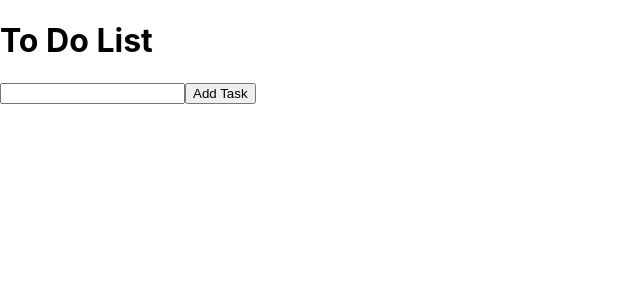
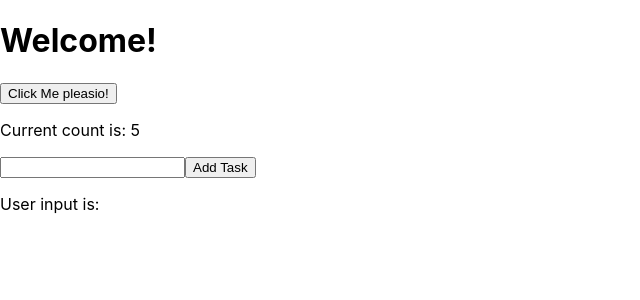
Before and after one commit to ThomasVirgo/ReactProjects, a React (Create React App) app: page / in a window 1280 px wide. Shown: the top 300 px of the page, without its empty margins (0-640 px from the left). Built offline with nearby package versions, Linux system fonts and the light colour scheme.

Commit message:
removed class based components and moved to using state hook

```diff
--- a/src/App.js
+++ b/src/App.js
@@ -1,80 +1,43 @@
-import React from 'react';
+import React, { useState } from 'react';
 import './App.css';
-//importing components
 
 
+const App = () => {
 
-class App extends React.Component{
-  constructor(props){
-    super(props)
-    this.state = {
-      userInput: '',
-      toDoList: [],
-    }
-    this.handleChange = this.handleChange.bind(this);
-    this.handleSubmit = this.handleSubmit.bind(this);
-    this.deleteTask = this.deleteTask.bind(this);
+  const [count, setCounter] = useState(5);
+  const [tasks, setTasks] = useState([]);
+  const [userInput, setUserInput] = useState('');
+
+  console.log(tasks);
+
+  const handleChange = (event) => {
+    setUserInput(event.target.value)
   }
 
-  handleChange(event){
-    this.setState({
-      userInput:event.target.value,
-    });
+  const handleSubmit = (event) => {
+    event.preventDefault(); //prevents the page from reloading when the submit button is clicked
+    setTasks([...tasks, userInput]); //cannot use push, have to create new tasks, hence use spread ...
   }
 
-  handleSubmit(event){
-    event.preventDefault();
-    this.setState(state=>({
-      toDoList: [...state.toDoList, state.userInput], //cant use push, treat as if immutable!
-    }))
-  }
 
-  deleteTask(task){
-    let myTasks = [...this.state.toDoList];
-    let indexOfDelete = myTasks.indexOf(task);
-    myTasks.splice(indexOfDelete,1);
-    this.setState({
-      toDoList: myTasks,
-    })
-  }
-
-  render(){
-    return (
-      <div>
-        <header>
-          <h1>To Do List</h1>
-        </header>
-        <Form input = {this.state.userInput} handleChange = {this.handleChange} handleSubmit = {this.handleSubmit} />
-        <List tasks = {this.state.toDoList} deleteTask = {this.deleteTask} />
-      </div>
-    )
-  }
-}
-
-const Form = (props) => {
   return (
     <div>
-      <form onSubmit = {props.handleSubmit}>
-        <input type='text' value={props.input} onChange = {props.handleChange} />
-        <button type = 'submit'>Add Task</button>
-      </form>
+      <h1>Welcome!</h1>
+      <button onClick = {() => setCounter(count + 1)} >Click Me pleasio!</button>
+      <p>Current count is: {count}</p>
+      <Form userInput={userInput} handleChange={handleChange} handleSubmit={handleSubmit}/>
+      <p>User input is: {userInput}</p>
     </div>
   )
 }
 
 
-const List = (props) => {
-  let tasks = props.tasks;
-  let tasksHTML = tasks.map(task =>
-    <div className = 'task-item'>
-      <h3 key={task}> {task} </h3>
-      <button onClick = {() => {props.deleteTask(task)}}>Delete Task</button>
-    </div>
-   );
+const Form = (props) => {
   return (
-    <div>
-      {tasksHTML}
-    </div>
+    <form onSubmit = {props.handleSubmit}>
+      <input type='text' value = {props.userInput} onChange = {props.handleChange}></input>
+      <button type = 'submit'>Add Task</button>
+    </form>
   )
 }
 
```
